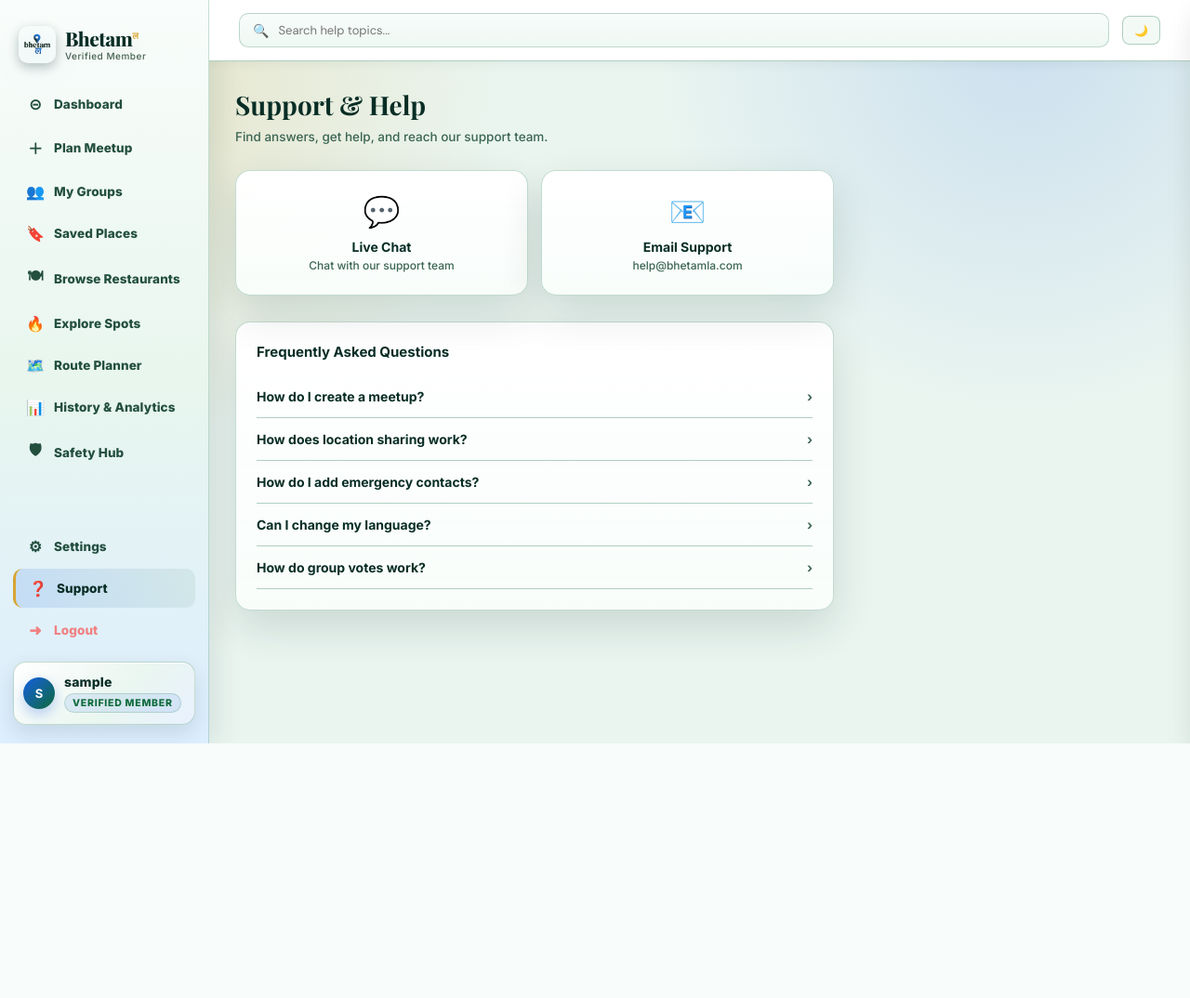
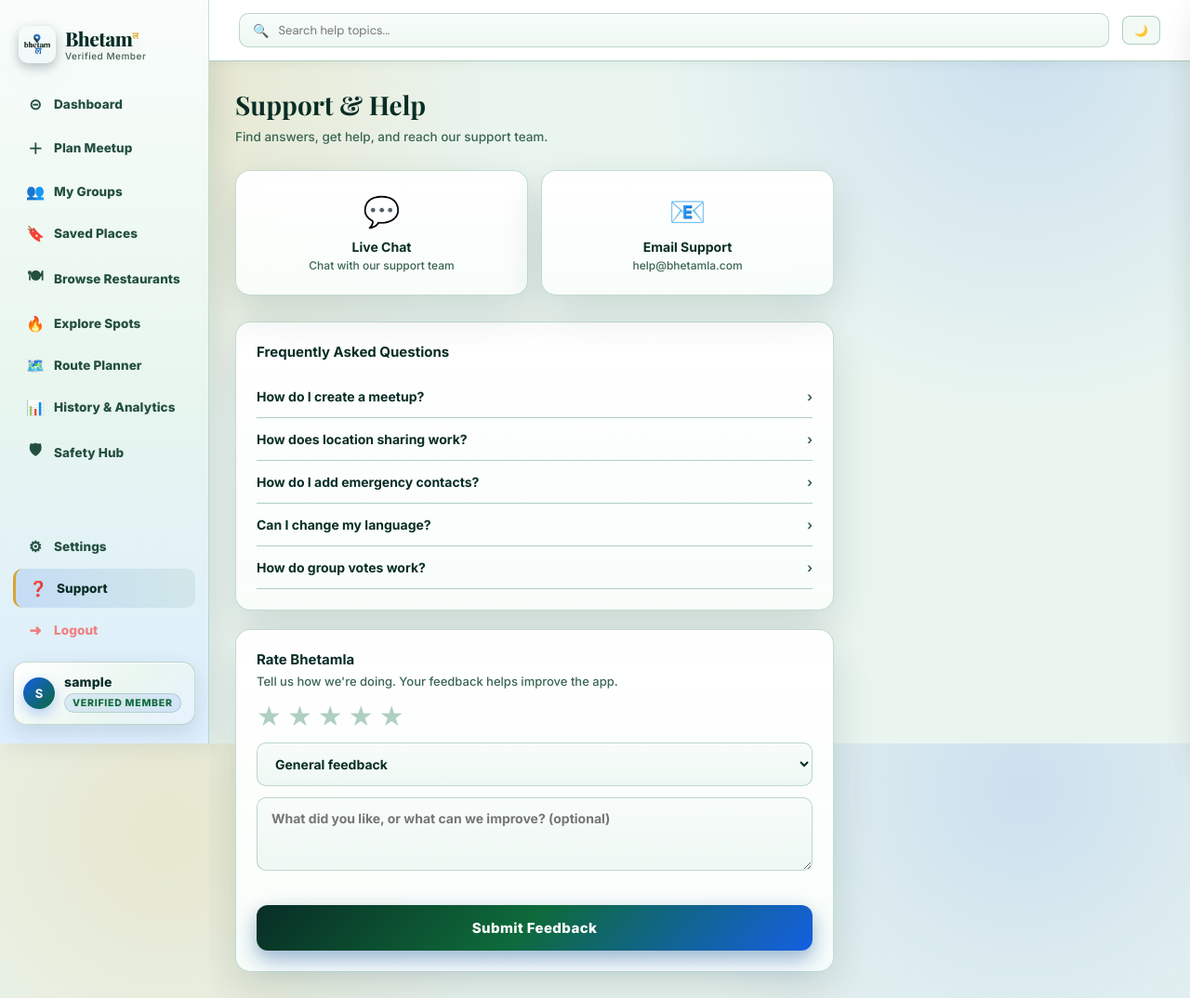
Before and after one commit to gabyanisharma/AI_39A_GROUP4_Bhetamla, a Flask app: page /user/support in a window 1280 px wide. Shown: the whole page at 93% size. Before the commit the page ends 800 px from the top, so only its background shows below. Run offline with Flask 3, Linux system fonts and the light colour scheme; the visitor is signed in with stand-in values (Sample User, id 1); data that the repository does not hold is empty; some web fonts are replaced.

Commit message:
feat: app rating & feedback system (US27)
Add app_feedback table + Feedback model, POST /user/feedback, and a
star-rating + message form on the Support page showing the average
rating and the user's past feedback.

Co-Authored-By: Claude Opus 4.8 <noreply@anthropic.com>

```diff
--- a/app/controllers/user_controller.py
+++ b/app/controllers/user_controller.py
@@ -1,5 +1,6 @@
 from flask import render_template, request, redirect, url_for, flash, session
 from app.models.user import User
+from app.models.feedback import Feedback
 from app.auth import is_logged_in, get_current_user_id
 import os
 from werkzeug.utils import secure_filename
@@ -110,4 +111,30 @@ def support():
             flash('Your message has been sent to our support team. We will get back to you shortly!', 'success')
             return redirect(url_for('user.support_page'))
 
-    return render_template('user/support.html')
+    feedback_summary = Feedback.average_rating()
+    my_feedback = Feedback.get_by_user(get_current_user_id())
+    return render_template('user/support.html',
+                           feedback_summary=feedback_summary,
+                           my_feedback=my_feedback)
+
+
+def submit_feedback():
+    """Store an app rating + optional message (US27)."""
+    if not is_logged_in():
+        return redirect(url_for('auth.login'))
+
+    try:
+        rating = int(request.form.get('rating', ''))
+    except (TypeError, ValueError):
+        rating = 0
+
+    if rating < 1 or rating > 5:
+        flash('Please select a rating between 1 and 5 stars.', 'error')
+        return redirect(url_for('user.support_page'))
+
+    message = request.form.get('message', '').strip()
+    category = (request.form.get('category', 'general').strip() or 'general')[:50]
+
+    Feedback.create(get_current_user_id(), rating, message, category)
+    flash('Thanks for your feedback! 🌟', 'success')
+    return redirect(url_for('user.support_page'))
--- /dev/null
+++ b/app/models/feedback.py
@@ -0,0 +1,38 @@
+from app.database import execute_query
+
+
+class Feedback:
+    """App-level rating & feedback (US27), distinct from restaurant reviews."""
+
+    @staticmethod
+    def create(user_id, rating, message='', category='general'):
+        return execute_query(
+            """
+            INSERT INTO app_feedback (user_id, rating, category, message)
+            VALUES (%s, %s, %s, %s)
+            """,
+            (user_id, rating, category, message)
+        )
+
+    @staticmethod
+    def get_by_user(user_id):
+        rows = execute_query(
+            """
+            SELECT * FROM app_feedback
+            WHERE user_id = %s
+            ORDER BY created_at DESC
+            """,
+            (user_id,), fetch=True
+        )
+        return rows or []
+
+    @staticmethod
+    def average_rating():
+        rows = execute_query(
+            "SELECT AVG(rating) AS avg_rating, COUNT(*) AS total FROM app_feedback",
+            fetch=True
+        )
+        if rows and rows[0]['total']:
+            return {'average': round(float(rows[0]['avg_rating']), 2),
+                    'total': int(rows[0]['total'])}
+        return {'average': 0, 'total': 0}
--- a/app/routes/user_routes.py
+++ b/app/routes/user_routes.py
@@ -2,7 +2,7 @@ from flask import Blueprint, redirect, url_for, render_template, session
 from functools import wraps
 from app.auth import is_logged_in
 from app.controllers.user_controller import (
-    profile, settings, support
+    profile, settings, support, submit_feedback
 )
 from app.controllers.notification_controller import safety
 from datetime import datetime
@@ -130,3 +130,9 @@ def notifications_page():
 @login_required
 def support_page():
     return support()
+
+
+@user_bp.route('/feedback', methods=['POST'])
+@login_required
+def feedback_submit():
+    return submit_feedback()
--- a/app/templates/user/support.html
+++ b/app/templates/user/support.html
@@ -48,6 +48,61 @@
       </div>
       {% endfor %}
     </div>
+
+    <!-- Rating & Feedback (US27) -->
+    <div class="card" style="margin-top:20px">
+      <div style="display:flex;align-items:center;justify-content:space-between;gap:12px;flex-wrap:wrap;margin-bottom:6px">
+        <div style="font-weight:700;font-size:15px">Rate Bhetamla</div>
+        {% if feedback_summary and feedback_summary.total %}
+        <span style="font-size:12px;color:var(--muted)">★ {{ feedback_summary.average }} avg · {{ feedback_summary.total }} review{{ 's' if feedback_summary.total != 1 else '' }}</span>
+        {% endif %}
+      </div>
+      <p style="font-size:13px;color:var(--muted);margin-bottom:14px">Tell us how we're doing. Your feedback helps improve the app.</p>
+      <form method="POST" action="{{ url_for('user.feedback_submit') }}">
+        <input type="hidden" name="rating" id="fb-rating" value="0" required />
+        <div id="fb-stars" style="display:flex;gap:6px;margin-bottom:14px;font-size:30px;line-height:1;cursor:pointer">
+          {% for i in range(1, 6) %}
+          <span class="fb-star" data-val="{{ i }}" role="button" aria-label="{{ i }} star" style="color:var(--border);transition:color .15s">★</span>
+          {% endfor %}
+        </div>
+        <select name="category" class="field-input" style="margin-bottom:12px">
+          <option value="general">General feedback</option>
+          <option value="bug">Bug report</option>
+          <option value="feature">Feature request</option>
+          <option value="praise">Compliment</option>
+        </select>
+        <textarea name="message" class="field-input" rows="3" placeholder="What did you like, or what can we improve? (optional)" style="margin-bottom:14px;resize:vertical"></textarea>
+        <button class="btn-primary" type="submit">Submit Feedback</button>
+      </form>
+
+      {% if my_feedback %}
+      <div style="margin-top:18px;border-top:1px solid var(--border);padding-top:14px">
+        <div style="font-size:12px;font-weight:700;color:var(--muted);margin-bottom:10px">YOUR PAST FEEDBACK</div>
+        {% for f in my_feedback[:5] %}
+        <div style="padding:8px 0;border-bottom:1px solid var(--border)">
+          <div style="font-size:13px;color:var(--amber)">{{ '★' * f.rating }}<span style="color:var(--border)">{{ '★' * (5 - f.rating) }}</span></div>
+          {% if f.message %}<div style="font-size:12.5px;color:var(--text);margin-top:3px">{{ f.message }}</div>{% endif %}
+        </div>
+        {% endfor %}
+      </div>
+      {% endif %}
+    </div>
   </div>
 </div>
+<script>
+(function(){
+  var stars = document.querySelectorAll('#fb-stars .fb-star');
+  var input = document.getElementById('fb-rating');
+  function paint(v){
+    stars.forEach(function(s){
+      s.style.color = (Number(s.dataset.val) <= v) ? 'var(--amber)' : 'var(--border)';
+    });
+  }
+  stars.forEach(function(s){
+    s.addEventListener('click', function(){ input.value = s.dataset.val; paint(Number(s.dataset.val)); });
+    s.addEventListener('mouseenter', function(){ paint(Number(s.dataset.val)); });
+  });
+  document.getElementById('fb-stars').addEventListener('mouseleave', function(){ paint(Number(input.value)); });
+})();
+</script>
 {% endblock %}
--- a/schema.sql
+++ b/schema.sql
@@ -827,3 +827,19 @@ CREATE TABLE IF NOT EXISTS budget_split_records (
     -- The upsert in record_budget_split() keeps this in sync.
     UNIQUE KEY uq_bsr_meetup (meetup_id)
 );
+
+-- =========================================
+-- APP RATING & FEEDBACK (US27)
+-- General product feedback with a 1–5 star
+-- rating and an optional message.
+-- =========================================
+CREATE TABLE IF NOT EXISTS app_feedback (
+    id INT AUTO_INCREMENT PRIMARY KEY,
+    user_id INT NOT NULL,
+    rating TINYINT NOT NULL,
+    category VARCHAR(50) DEFAULT 'general',
+    message TEXT,
+    created_at TIMESTAMP DEFAULT CURRENT_TIMESTAMP,
+    FOREIGN KEY (user_id) REFERENCES users(id) ON DELETE CASCADE,
+    INDEX idx_feedback_user (user_id, created_at)
+);
```
